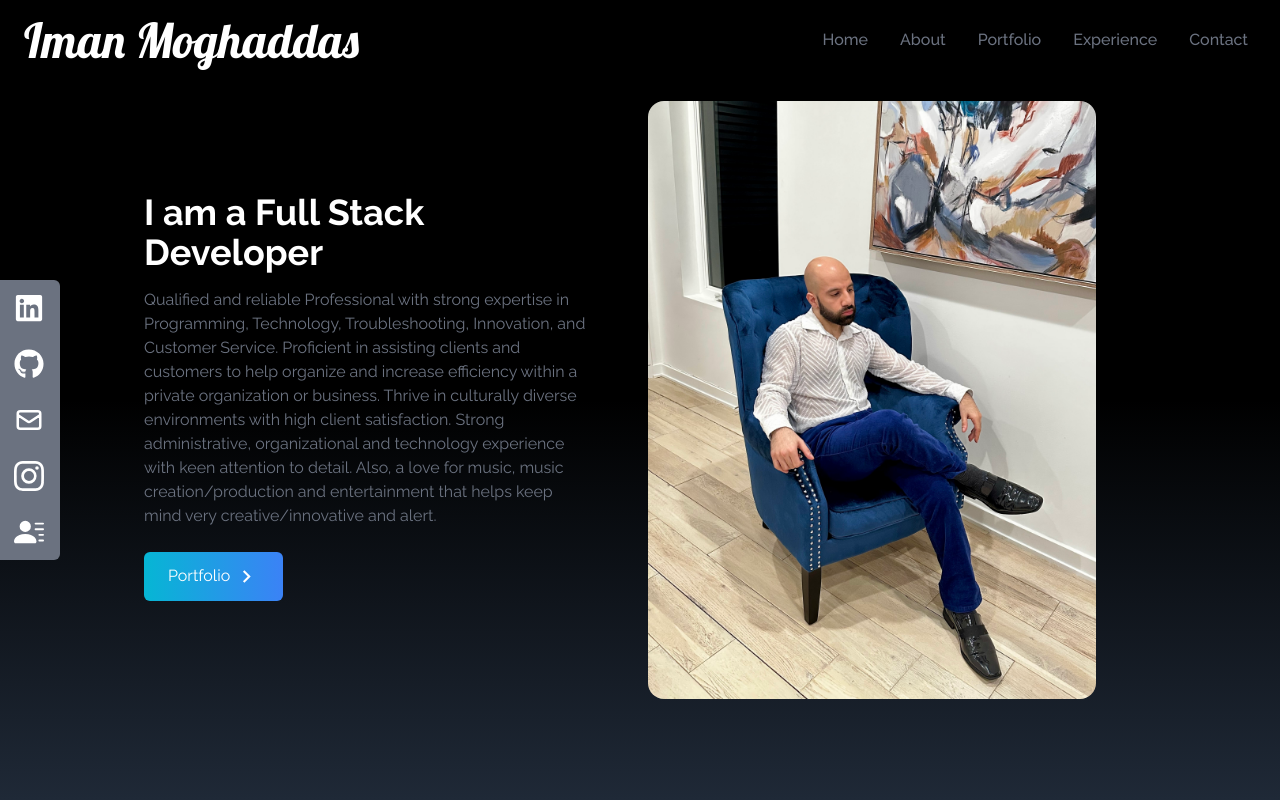
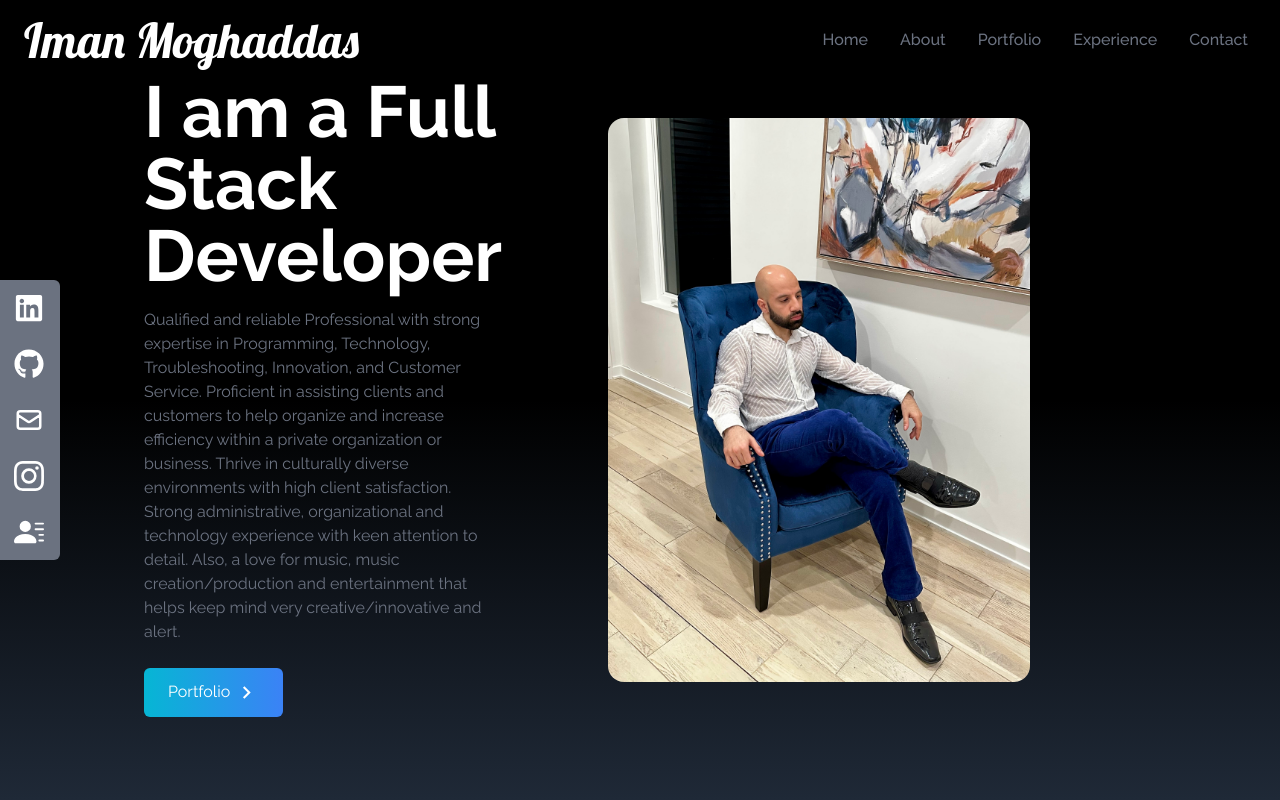
Before and after one commit to imanmogh/reactPortfolio, a React (Create React App) app: page / in a window 1280 px wide. Shown: the top 800 px of the page. Built offline with nearby package versions, Linux system fonts and the light colour scheme.

Commit message:
Fixed the styling of the profile  image  and moved  the resume.pdf to the public folder

```diff
--- a/package.json
+++ b/package.json
@@ -1,4 +1,5 @@
 {
+  "homepage": "https://imanmogh.github.io/reactPortfolio/",
   "name": "portfolio",
   "version": "0.1.0",
   "private": true,
@@ -17,12 +18,12 @@
   },
   "scripts": {
     "predeploy": "npm run build",
-    "deploy": "gh-pages -d build",
     "start": "react-scripts start",
     "build": "react-scripts build",
     "serve": "serve build",
     "test": "react-scripts test",
     "eject": "react-scripts eject",
+    "deploy": "gh-pages -d build",
     "dev": "react-scripts start"
   },
   "eslintConfig": {
--- a/src/components/Home.js
+++ b/src/components/Home.js
@@ -10,7 +10,7 @@ export const Home = () => {
         <div className='max-w-screen-lg mx-auto flex flex-col items-center justify-center h-full px-4 md:flex-row'>
 
             <div className='flex flex-col justify-center h-full'>
-                <h2 className='text-4xl sm::text-7xl font-bold text-white'>I am a Full Stack Developer</h2>
+                <h2 className='text-4xl sm:text-7xl font-bold text-white'>I am a Full Stack Developer</h2>
                 <p className=' text-gray-500 py-4 max-w-md '>
                 Qualified and reliable Professional with strong expertise in Programming, Technology, Troubleshooting, Innovation, and Customer Service.
                 Proficient in assisting clients and customers to help organize and increase efficiency within a private organization or business.
@@ -28,8 +28,8 @@ export const Home = () => {
                 </div>
             </div>
 
-            <div className='px-10'>
-                <img src={profile} alt='Iman' className=' rounded-2xl h-auto max-w-md '></img>
+            <div>
+                <img src={profile} alt='Iman' className=' rounded-2xl mx-auto w-2/3 md:w-2/3'></img>
             </div>
         </div>
     </div>
--- a/src/components/SocialLinks.js
+++ b/src/components/SocialLinks.js
@@ -51,7 +51,7 @@ const links = [
                 Resume <BsFillPersonLinesFill size={30}/>
             </>
         ),
-        href: '/resume.docx',
+        href: '/resume.pdf',
         style: 'rounded-br-md',
         download: true
     }
--- a/src/index.css
+++ b/src/index.css
@@ -9,3 +9,7 @@
   html {
     font-family: 'Raleway', sans-serif;  }
 }
+
+html,body{
+  overflow-x: hidden;
+}
```
Also changed, not shown: 2 other files (tests, documents, lock files or other folders).
